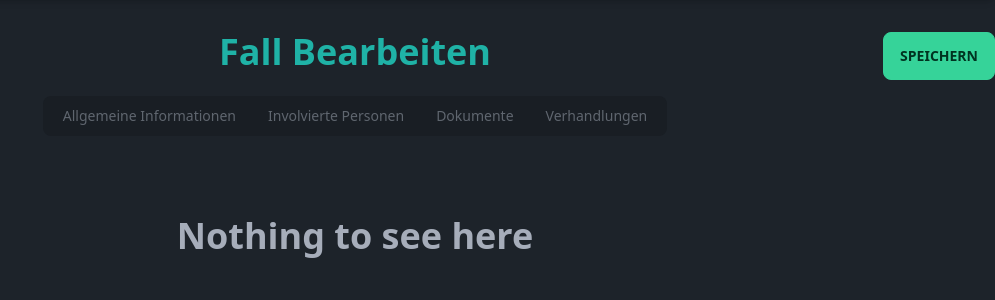
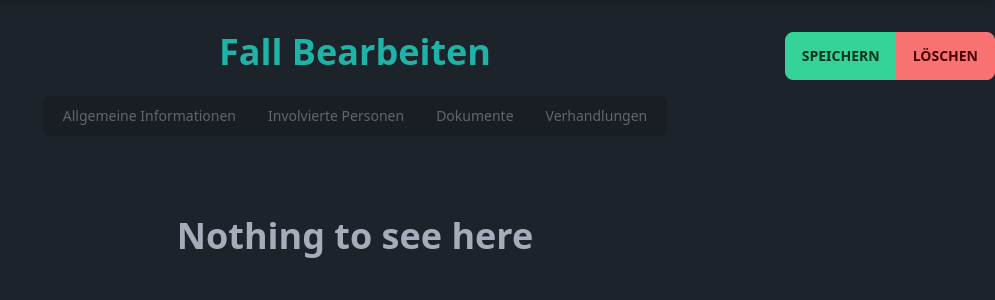
Before and after one commit to bigomato/client-management, a Flask app: template app/templates/edit_case.html in a window 1280 px wide. Shown: the part 96-396 px from the top of the page, without its empty margins (285-1280 px from the left). Run offline with Flask 3, Linux system fonts and the light colour scheme; the template is opened without the code that fills it, so the values that code supplies are empty; some libraries are stand-ins or nearby versions.

Commit message:
Added deletion for cases

```diff
--- a/app/templates/edit_case.html
+++ b/app/templates/edit_case.html
@@ -15,7 +15,12 @@
             </div>
         </div>
         <div class="text-end">
-            <button class="btn btn-success">Speichern</button>
+            <div class="join">
+                <button class="btn btn-success join-item">Speichern</button>
+                <button class="btn btn-error join-item" formaction="{{
+                    url_for('cases.delete_case', case_id=case.id)
+                }}">Löschen</button>
+            </div>
         </div>
     </div>
     <div class="tabs tabs-boxed w-fit mx-auto mt-4">
```
Also changed, not shown: app/views/cases.py (+13 -0 lines).
